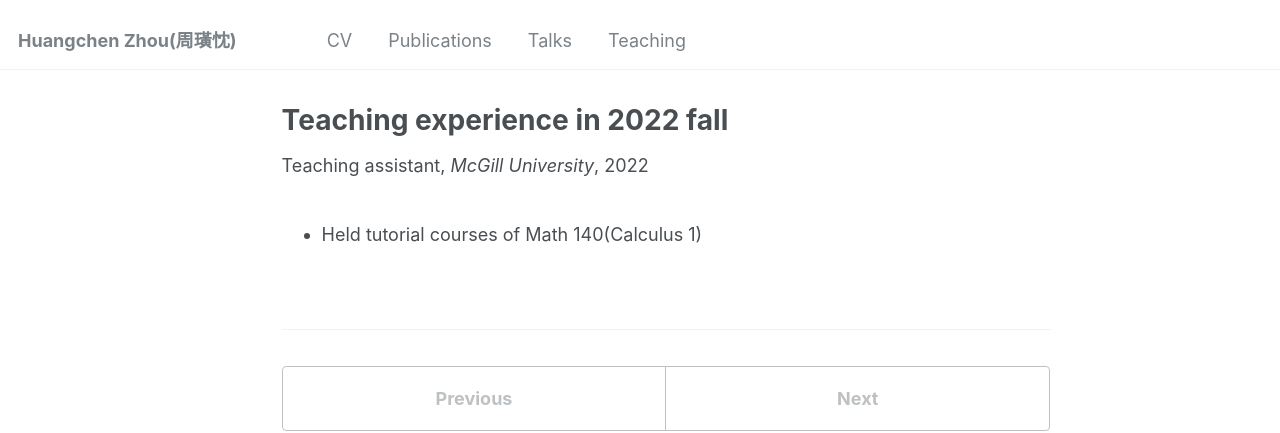
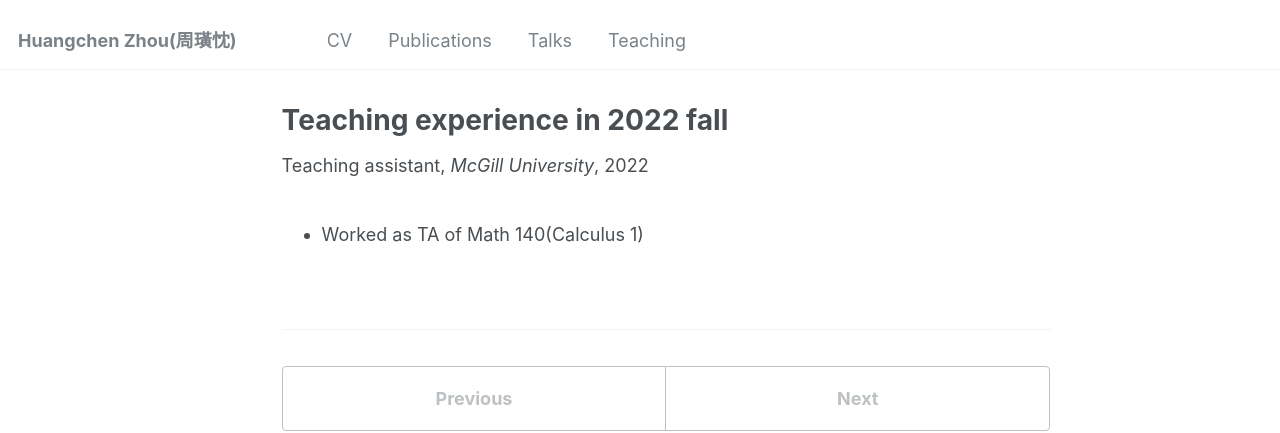
Before and after one commit to zhc515/zhc515.github.io, a Jekyll site: the page built from _teaching/2022-fall-teaching.md, in a window 1280 px wide. Shown: the top 433 px of the page. Built offline with Jekyll 4.4.1, drawn with Linux system fonts in a browser that asks for light colours.

Commit message:
Update 2022-fall-teaching.md

```diff
--- a/_teaching/2022-fall-teaching.md
+++ b/_teaching/2022-fall-teaching.md
@@ -8,4 +8,4 @@ date: Sep 2022-Dec 2022
 location: "Montreal, Canada"
 ---
 
-- Held tutorial courses of Math 140(Calculus 1)
+- Worked as TA of Math 140(Calculus 1)
```
